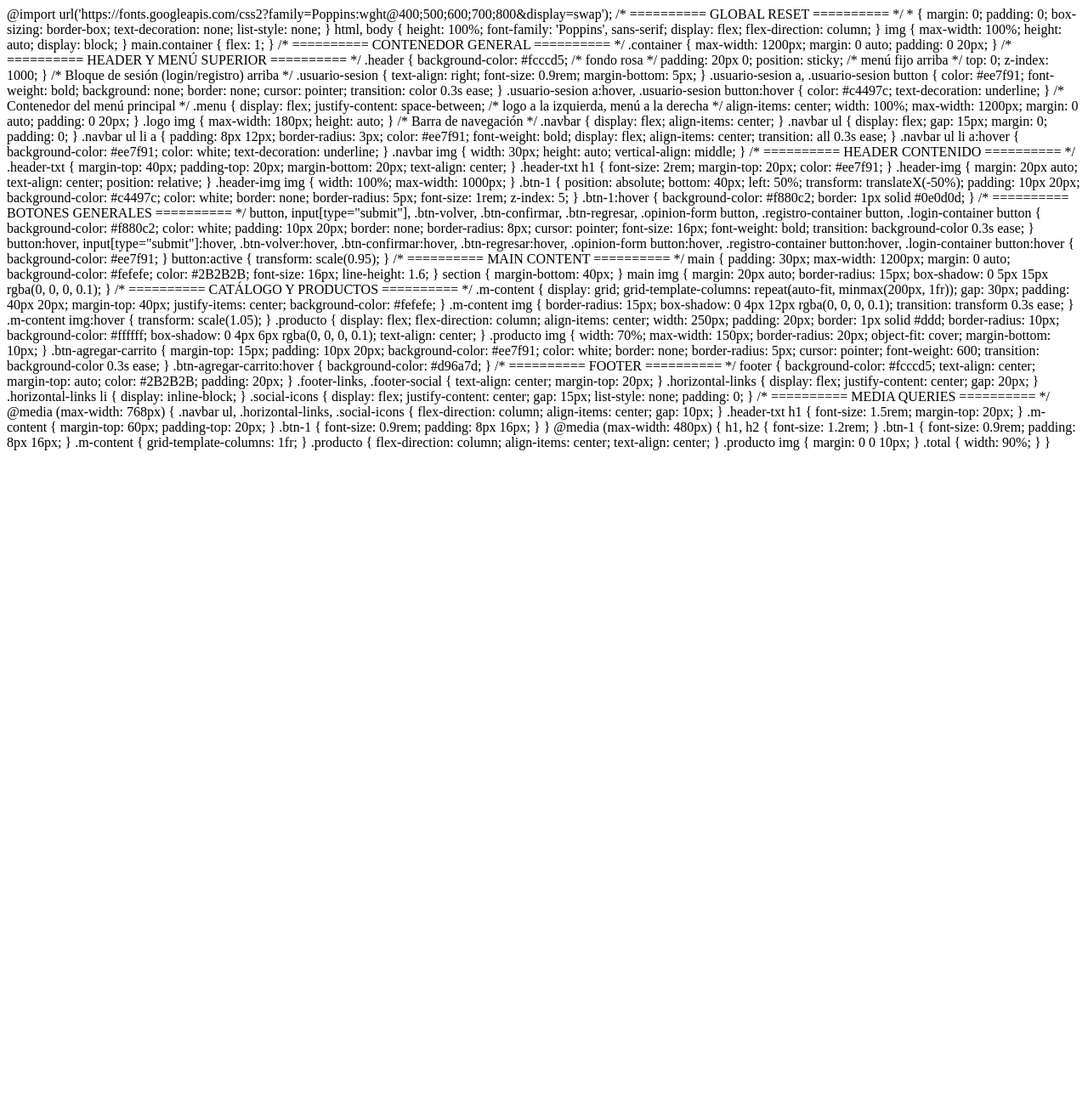
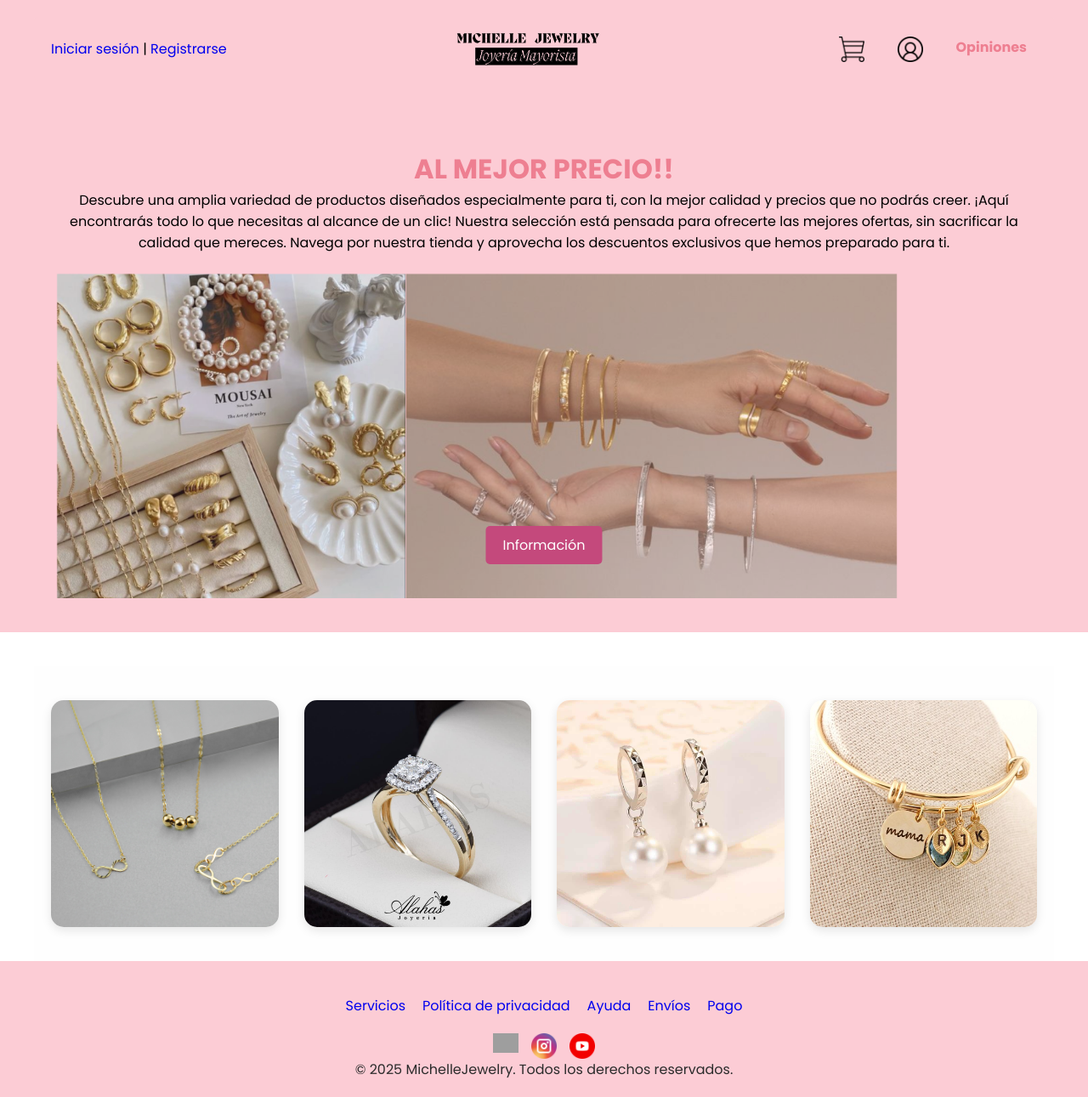
Before and after one commit to arizabaloivonne-del/mi-proyecto, a Django app: page / in a window 1280 px wide. Shown: the whole page at 85% size. Before the commit the page ends 530 px from the top, so only its background shows below. Run offline with Django 5.2, Linux system fonts and the light colour scheme; grey boxes are pictures that could not be loaded.

Commit message:
Corrijo index.html y acomodo menú rosa

```diff
--- a/templates/index.html
+++ b/templates/index.html
@@ -1,363 +1,95 @@
-@import url('https://fonts.googleapis.com/css2?family=Poppins:wght@400;500;600;700;800&display=swap');
+{% load static %}
+<!DOCTYPE html>
+<html lang="es">
+<head>
+    <meta charset="UTF-8">
+    <title>Michelle Jewelry</title>
+    <link rel="stylesheet" href="{% static 'css/estilos_v2.css' %}">
+</head>
+<body>
+    <header class="header">
+        <div class="menu container">
+            <p id="usuario-sesion">
+                {% if user.is_authenticated %}
+                    Bienvenido, {{ user.username }} |
+                    <form method="post" action="{% url 'logout' %}" style="display:inline;">
+                        {% csrf_token %}
+                        <button type="submit" class="btn-link">Cerrar sesión</button>
+                    </form>
+                {% else %}
+                    <a href="{% url 'login' %}">Iniciar sesión</a> |
+                    <a href="{% url 'crear_cuenta' %}">Registrarse</a>
 
-/* ========== GLOBAL RESET ========== */
-* {
-  margin: 0;
-  padding: 0;
-  box-sizing: border-box;
-  text-decoration: none;
-  list-style: none;
-}
+                {% endif %}
+            </p>
 
-html, body {
-  height: 100%;
-  font-family: 'Poppins', sans-serif;
-  display: flex;
-  flex-direction: column;
-}
+            <a href="#" class="logo">
+                <img src="{% static 'imagenes/logo2.PNG' %}" alt="Logo del sitio web">
+            </a>
 
-img {
-  max-width: 100%;
-  height: auto;
-  display: block;
-}
+            <nav class="navbar">
+                <ul>
+                    <li><a href="{% url 'ver_carrito' %}"><img src="{% static 'imagenes/imagen6.png' %}" alt="carrito"></a></li>
+                    <li><a href="{% url 'crear_cuenta' %}"><img src="{% static 'imagenes/imagen9.png' %}" alt="registro"></a></li>
+                    <li><a href="{% url 'opinion' %}">Opiniones</a></li>
 
-main.container {
-  flex: 1;
-}
+                </ul>
+            </nav>
+        </div>
 
-/* ========== CONTENEDOR GENERAL ========== */
-.container {
-  max-width: 1200px;
-  margin: 0 auto;
-  padding: 0 20px;
-}
+        <div class="header-content container">
+            <div class="header-txt">
+                <h1>AL MEJOR PRECIO!!</h1>
+                <p>
+                    Descubre una amplia variedad de productos diseñados especialmente para ti, con la mejor calidad
+                    y precios que no podrás creer. ¡Aquí encontrarás todo lo que necesitas al alcance de un clic!
+                    Nuestra selección está pensada para ofrecerte las mejores ofertas, sin sacrificar la calidad que mereces.
+                    Navega por nuestra tienda y aprovecha los descuentos exclusivos que hemos preparado para ti.
+                </p>
+            </div>
+            <div class="header-img">
+                <img src="{% static 'imagenes/imagen8.png' %}" alt="imgproducto">
+              <a href="{% url 'informacion' %}" class="btn-1">Información</a>
 
-/* ========== HEADER Y MENÚ SUPERIOR ========== */
-.header {
-  background-color: #fcccd5; /* fondo rosa */
-  padding: 20px 0;
-  position: sticky; /* menú fijo arriba */
-  top: 0;
-  z-index: 1000;
-}
+            </div>
+        </div>
+    </header>
 
-/* Bloque de sesión (login/registro) arriba */
-.usuario-sesion {
-  text-align: right;
-  font-size: 0.9rem;
-  margin-bottom: 5px;
-}
+ <section class="m-content container">
+    <a href="{% url 'collares' %}"><img src="{% static 'imagenes/imagen2.jpg' %}" alt="collares"></a>
+    <a href="{% url 'anillos' %}"><img src="{% static 'imagenes/imagen3.jpg' %}" alt="anillos"></a>
+    <a href="{% url 'aretes' %}"><img src="{% static 'imagenes/imagen4.jpg' %}" alt="aretes"></a>
+    <a href="{% url 'pulseras' %}"><img src="{% static 'imagenes/imagen5.jpg' %}" alt="pulseras"></a>
+</section>
 
-.usuario-sesion a,
-.usuario-sesion button {
-  color: #ee7f91;
-  font-weight: bold;
-  background: none;
-  border: none;
-  cursor: pointer;
-  transition: color 0.3s ease;
-}
+    <footer>
+        <div class="footer-links">
+            <ul class="horizontal-links">
+                <li><a href="{% url 'servicios' %}">Servicios</a></li>
+                <li><a href="{% url 'privacidad' %}">Política de privacidad</a></li>
+                <li><a href="https://wa.me/528311150179?text=Hola,%20necesito%20ayuda" target="_blank">Ayuda</a></li>
+                <li><a href="{% url 'envios' %}">Envíos</a></li>
+                <li><a href="{% url 'pagos' %}">Pago</a></li>
+            </ul>
+        </div>
 
-.usuario-sesion a:hover,
-.usuario-sesion button:hover {
-  color: #c4497c;
-  text-decoration: underline;
-}
+        <div class="footer-social">
+            <ul class="social-icons">
+                <li><a href="https://facebook.com" target="_blank">
+                    <img src="{% static 'imagenes/face.png' %}" alt="Facebook" width="30">
+                </a></li>
+                <li><a href="https://instagram.com" target="_blank">
+                    <img src="{% static 'imagenes/insta.png' %}" alt="Instagram" width="30">
+                </a></li>
+                <li><a href="https://www.youtube.com" target="_blank">
+                    <img src="{% static 'imagenes/you.png' %}" alt="Youtube" width="30">
+                </a></li>
+            </ul>
+        </div>
 
-/* Contenedor del menú principal */
-.menu {
-  display: flex;
-  justify-content: space-between; /* logo a la izquierda, menú a la derecha */
-  align-items: center;
-  width: 100%;
-  max-width: 1200px;
-  margin: 0 auto;
-  padding: 0 20px;
-}
+        <p>&copy; 2025 MichelleJewelry. Todos los derechos reservados.</p>
+    </footer>
 
-.logo img {
-  max-width: 180px;
-  height: auto;
-}
-
-/* Barra de navegación */
-.navbar {
-  display: flex;
-  align-items: center;
-}
-
-.navbar ul {
-  display: flex;
-  gap: 15px;
-  margin: 0;
-  padding: 0;
-}
-
-.navbar ul li a {
-  padding: 8px 12px;
-  border-radius: 3px;
-  color: #ee7f91;
-  font-weight: bold;
-  display: flex;
-  align-items: center;
-  transition: all 0.3s ease;
-}
-
-.navbar ul li a:hover {
-  background-color: #ee7f91;
-  color: white;
-  text-decoration: underline;
-}
-
-.navbar img {
-  width: 30px;
-  height: auto;
-  vertical-align: middle;
-}
-
-/* ========== HEADER CONTENIDO ========== */
-.header-txt {
-  margin-top: 40px;
-  padding-top: 20px;
-  margin-bottom: 20px;
-  text-align: center;
-}
-
-.header-txt h1 {
-  font-size: 2rem;
-  margin-top: 20px;
-  color: #ee7f91;
-}
-
-.header-img {
-  margin: 20px auto;
-  text-align: center;
-  position: relative;
-}
-
-.header-img img {
-  width: 100%;
-  max-width: 1000px;
-}
-
-.btn-1 {
-  position: absolute;
-  bottom: 40px;
-  left: 50%;
-  transform: translateX(-50%);
-  padding: 10px 20px;
-  background-color: #c4497c;
-  color: white;
-  border: none;
-  border-radius: 5px;
-  font-size: 1rem;
-  z-index: 5;
-}
-
-.btn-1:hover {
-  background-color: #f880c2;
-  border: 1px solid #0e0d0d;
-}
-
-/* ========== BOTONES GENERALES ========== */
-button,
-input[type="submit"],
-.btn-volver,
-.btn-confirmar,
-.btn-regresar,
-.opinion-form button,
-.registro-container button,
-.login-container button {
-  background-color: #f880c2;
-  color: white;
-  padding: 10px 20px;
-  border: none;
-  border-radius: 8px;
-  cursor: pointer;
-  font-size: 16px;
-  font-weight: bold;
-  transition: background-color 0.3s ease;
-}
-
-button:hover,
-input[type="submit"]:hover,
-.btn-volver:hover,
-.btn-confirmar:hover,
-.btn-regresar:hover,
-.opinion-form button:hover,
-.registro-container button:hover,
-.login-container button:hover {
-  background-color: #ee7f91;
-}
-
-button:active {
-  transform: scale(0.95);
-}
-
-/* ========== MAIN CONTENT ========== */
-main {
-  padding: 30px;
-  max-width: 1200px;
-  margin: 0 auto;
-  background-color: #fefefe;
-  color: #2B2B2B;
-  font-size: 16px;
-  line-height: 1.6;
-}
-
-section {
-  margin-bottom: 40px;
-}
-
-main img {
-  margin: 20px auto;
-  border-radius: 15px;
-  box-shadow: 0 5px 15px rgba(0, 0, 0, 0.1);
-}
-
-/* ========== CATÁLOGO Y PRODUCTOS ========== */
-.m-content {
-  display: grid;
-  grid-template-columns: repeat(auto-fit, minmax(200px, 1fr));
-  gap: 30px;
-  padding: 40px 20px;
-  margin-top: 40px;
-  justify-items: center;
-  background-color: #fefefe;
-}
-
-.m-content img {
-  border-radius: 15px;
-  box-shadow: 0 4px 12px rgba(0, 0, 0, 0.1);
-  transition: transform 0.3s ease;
-}
-
-.m-content img:hover {
-  transform: scale(1.05);
-}
-
-.producto {
-  display: flex;
-  flex-direction: column;
-  align-items: center;
-  width: 250px;
-  padding: 20px;
-  border: 1px solid #ddd;
-  border-radius: 10px;
-  background-color: #ffffff;
-  box-shadow: 0 4px 6px rgba(0, 0, 0, 0.1);
-  text-align: center;
-}
-
-.producto img {
-  width: 70%;
-  max-width: 150px;
-  border-radius: 20px;
-  object-fit: cover;
-  margin-bottom: 10px;
-}
-
-.btn-agregar-carrito {
-  margin-top: 15px;
-  padding: 10px 20px;
-  background-color: #ee7f91;
-  color: white;
-  border: none;
-  border-radius: 5px;
-  cursor: pointer;
-  font-weight: 600;
-  transition: background-color 0.3s ease;
-}
-
-.btn-agregar-carrito:hover {
-  background-color: #d96a7d;
-}
-
-/* ========== FOOTER ========== */
-footer {
-  background-color: #fcccd5;
-  text-align: center;
-  margin-top: auto;
-  color: #2B2B2B;
-  padding: 20px;
-}
-
-.footer-links,
-.footer-social {
-  text-align: center;
-  margin-top: 20px;
-}
-
-.horizontal-links {
-  display: flex;
-  justify-content: center;
-  gap: 20px;
-}
-
-.horizontal-links li {
-  display: inline-block;
-}
-
-.social-icons {
-  display: flex;
-  justify-content: center;
-  gap: 15px;
-  list-style: none;
-  padding: 0;
-}
-
-/* ========== MEDIA QUERIES ========== */
-@media (max-width: 768px) {
-  .navbar ul,
-  .horizontal-links,
-  .social-icons {
-    flex-direction: column;
-    align-items: center;
-    gap: 10px;
-  }
-
-  .header-txt h1 {
-    font-size: 1.5rem;
-    margin-top: 20px;
-  }
-
-  .m-content {
-    margin-top: 60px;
-    padding-top: 20px;
-  }
-
-  .btn-1 {
-    font-size: 0.9rem;
-    padding: 8px 16px;
-  }
-}
-
-@media (max-width: 480px) {
-  h1, h2 {
-    font-size: 1.2rem;
-  }
-
-  .btn-1 {
-    font-size: 0.9rem;
-    padding: 8px 16px;
-  }
-
-  .m-content {
-    grid-template-columns: 1fr;
-  }
-
-  .producto {
-    flex-direction: column;
-    align-items: center;
-    text-align: center;
-  }
-
-  .producto img {
-    margin: 0 0 10px;
-  }
-
-  .total {
-    width: 90%;
-  }
-}
+    <script src="{% static 'js/app.js' %}"></script>
+</body>
+</html>
```
